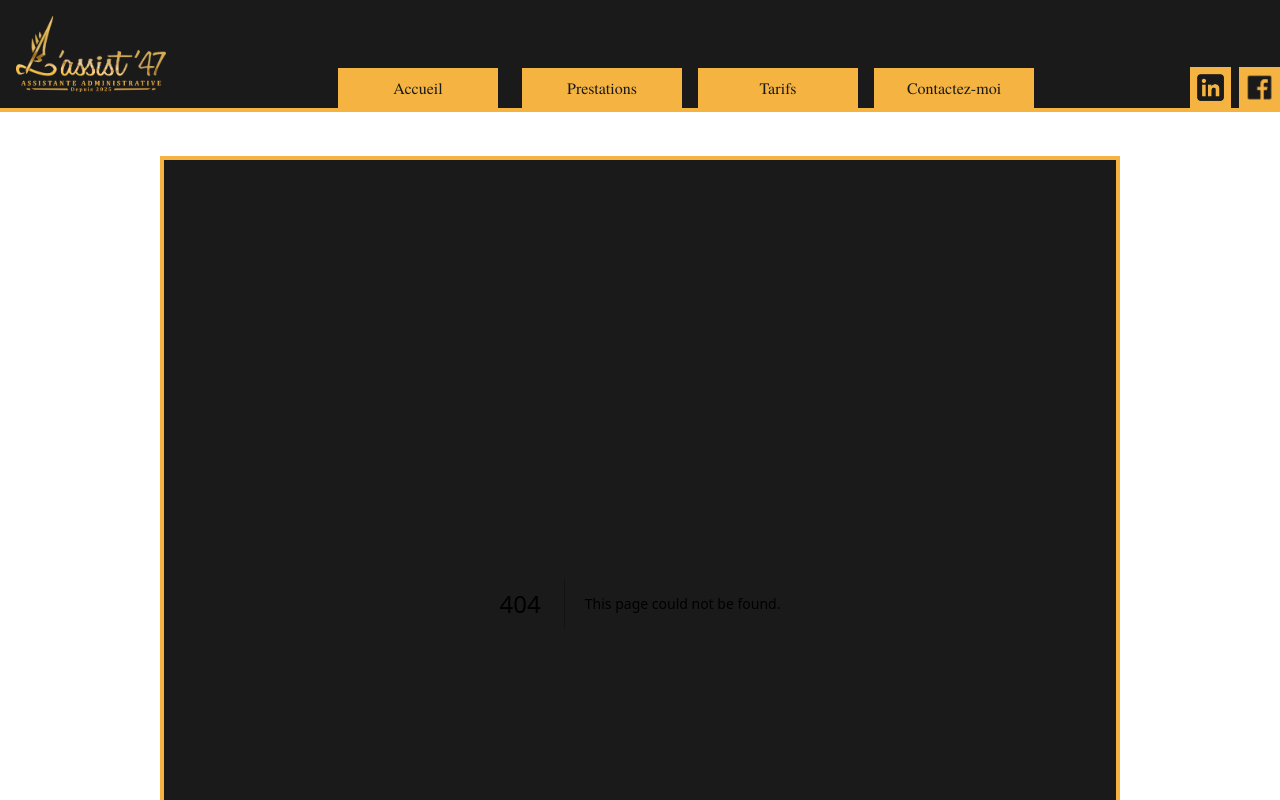
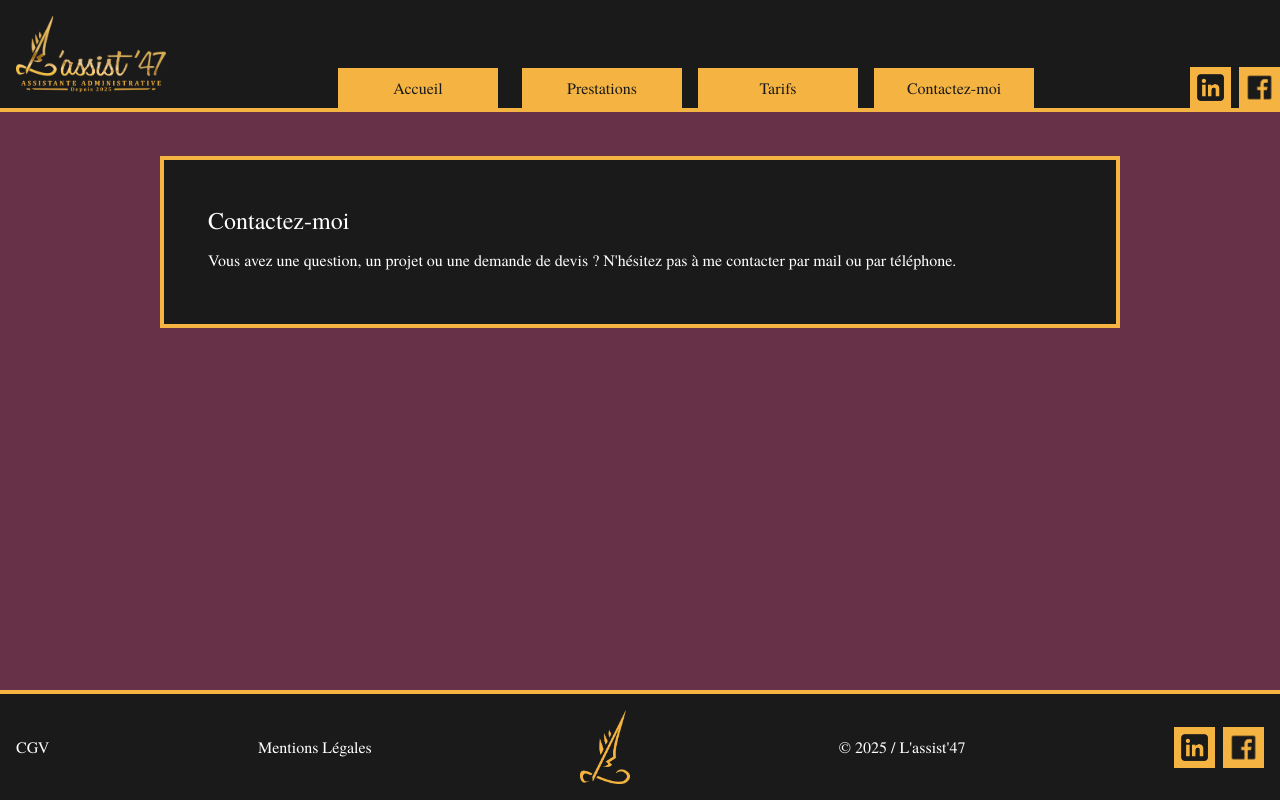
Before and after one commit to paul-mesnilgrente/lassist47, a Next.js app: page /lassist47/contact in a window 1280 px wide. Before the commit this address had no page. Shown: the top 800 px of the page. Built offline with nearby package versions, Linux system fonts and the light colour scheme.

Commit message:
wip(contact): started the contact page

```diff
--- /dev/null
+++ b/app/contact/page.tsx
@@ -0,0 +1,12 @@
+export default function Contact() {
+  return (
+    <>
+      <h1 className="text-2xl pb-3">Contactez-moi</h1>
+
+      <p className="pb-2">
+        Vous avez une question, un projet ou une demande de devis ?
+        N&apos;hésitez pas à me contacter par mail ou par téléphone.
+      </p>
+    </>
+  );
+}
```
